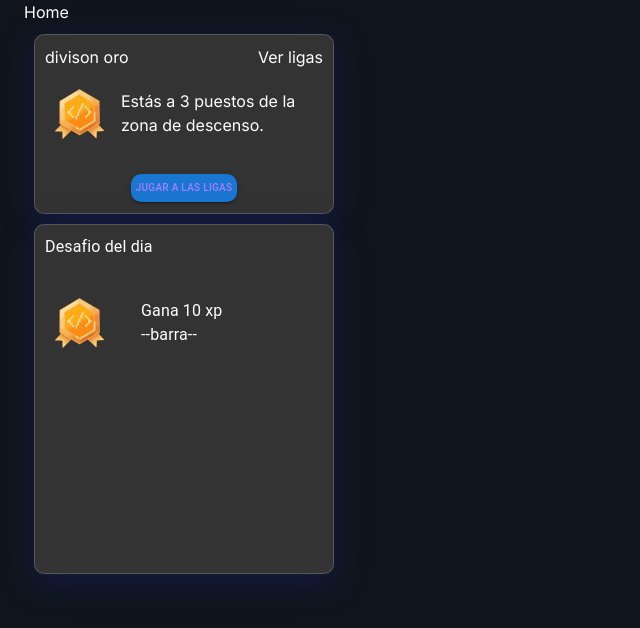
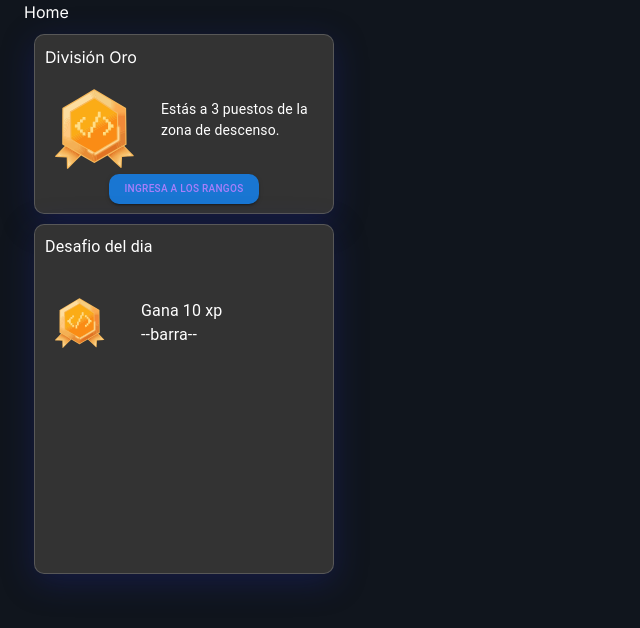
Before and after one commit to No-Country/s13-02-m-node-react, a Next.js app in the folder frontend/: page / in a window 1280 px wide. Shown: the top 628 px of the page, without its empty margins (0-640 px from the left). Built offline with nearby package versions, Linux system fonts and the light colour scheme.

Commit message:
Actualizar contenido de la tarjeta de inicio

```diff
--- a/frontend/src/components/CardHome.jsx
+++ b/frontend/src/components/CardHome.jsx
@@ -126,8 +126,8 @@ export const CardHome = ({secondary}) => {
 
             }}
             >
-                <h1>divison oro</h1>
-                <h1>Ver ligas</h1>
+                <h1>División Oro</h1>
+
                 </Grid>
             <Grid item
             spacing={2}
@@ -144,35 +144,50 @@ export const CardHome = ({secondary}) => {
             >
             {/** importar imagen de public */}
 
-           <Image src={oro} alt="oro" width={50} height={50} />
+           <Image src={oro} alt="oro" width={80} height={80} />
 
-                <h1>Estás a 3 puestos de la zona de descenso.</h1>
+                <Typography
+
+                sx={{
+                    color: 'white',
+                    fontSize: '14px',
+                    margin: '10px',
+                }}
+
+                >Estás a 3 puestos de la zona de descenso.</Typography>
                 </Grid>
                 <Grid item
                 sx={{
                     display: 'flex',
-                    padding: '10px',
+
                     color: 'white',
                     justifyContent: 'center',
 
-                    margin: '10px',
+                    margin: '0px',
 
                 }}
                 >
                     <Button
                     variant='contained'
                     sx={{
+                        zIndex: '2',
+                        bottom: '5px',
 
                         color: '#A87FFB',
                         borderRadius: '10px',
-                        padding: '5px',
-                        margin: '5px',
+
+
 
                         fontSize: '10px',
+                        ":hover": {
+                            backgroundColor: 'white',
+                            color: '#A87FFB',
+                            borderRadius: '10px',
+                        }
 
 
                     }}
-                    >Jugar a las ligas</Button>
+                    >Ingresa a los rangos</Button>
                 </Grid>
 
 
```
